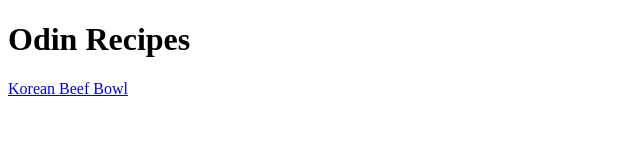
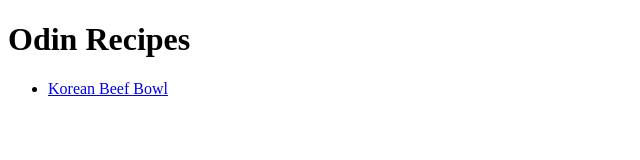
Before and after one commit to lauratian/odin-recipes, a plain HTML site: page index.html in a window 1280 px wide. Shown: the whole page, without its empty margins (0-640 px from the left). Drawn offline with Linux system fonts and the light colour scheme.

Commit message:
Move Recipe Links to List

```diff
--- a/index.html
+++ b/index.html
@@ -9,6 +9,9 @@
     <body>
         <h1>Odin Recipes</h1>
 
-        <a href="./recipes/korean-beef-bowl.html">Korean Beef Bowl</a>
+        <ul>
+            <li><a href="./recipes/korean-beef-bowl.html">Korean Beef Bowl</a></li>
+        </ul>
+
     </body>
 </html>
```
